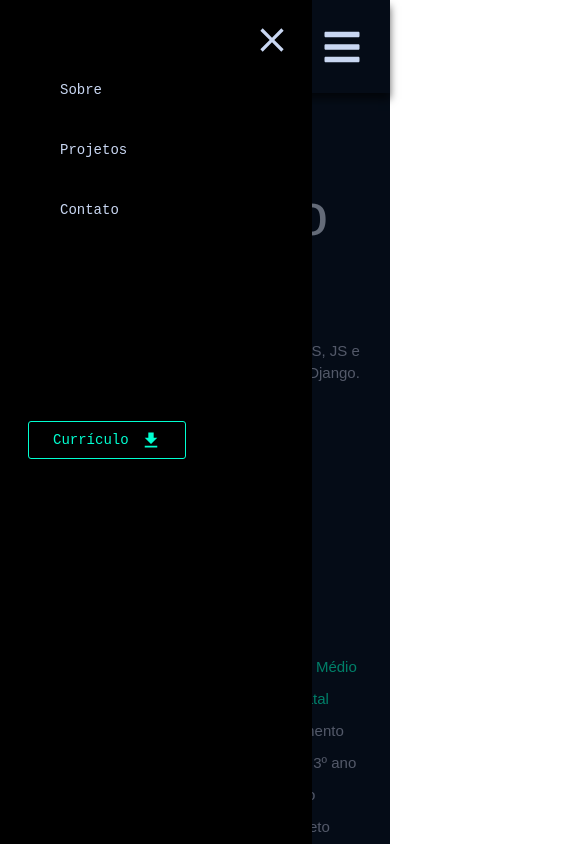
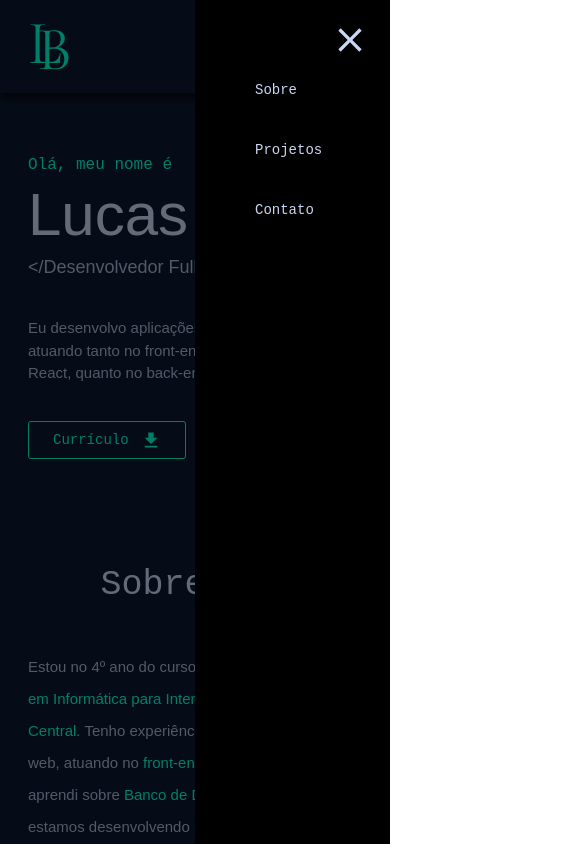
Before and after one commit to lucasbrito0611/Portfolio, a React (Vite) app: page / in a window 390 px wide. Both pictures are taken after a click on the button 342 px from the left and 46 px from the top of the page. Shown: the top 844 px of the page, 585 px wide, since content can reach past the window. Built offline with nearby package versions, Linux system fonts and the light colour scheme.

Commit message:
Consertando menu mobile

```diff
--- a/src/components/Button.jsx
+++ b/src/components/Button.jsx
@@ -4,9 +4,9 @@ function Button({text, icon, title, onClick}) {
     return (
         <button title={title}
             onClick={handleClick}
-            className="flex items-center gap-3 relative z-10 px-6 py-2 rounded-[3px] border border-bright-green text-bright-green outline-none
+            className="flex items-center gap-3 menu:relative z-0 px-6 py-2 rounded-[3px] border border-bright-green text-bright-green outline-none
           hover:text-black hover:font-medium hover:cursor-pointer
-            before:content-[''] before:absolute before:left-0 before:top-0 before:w-full before:h-full before:bg-bright-green before:transition-all before:duration-500 hover:before:scale-x-100 before:scale-x-0 before:origin-left before:-z-10
+            before:content-[''] before:absolute before:left-0 before:top-0 before:w-full before:h-full before:bg-bright-green before:transition-all before:duration-500 hover:before:scale-x-100 before:scale-x-0 before:origin-left before:-z-0
             nt-sm:text-sm"
         >
             <p className="font-fira-code text-sm dt:text-base">{text}</p>
--- a/src/components/Header.jsx
+++ b/src/components/Header.jsx
@@ -2,6 +2,8 @@ import { useState, useEffect } from "react";
 import { Link } from "react-router-dom";
 import { FaBars } from "react-icons/fa";
 import { IoMdClose } from "react-icons/io";
+import { motion, AnimatePresence } from "framer-motion"
+
 
 import logo from '../assets/logo.png'
 
@@ -11,7 +13,7 @@ function Header() {
 
     useEffect(() => {
         const reSize = () => {
-            setIsMobile(window.innerWidth <= 768)
+            setIsMobile(window.innerWidth <= 425)
         }
 
         reSize()
@@ -32,11 +34,17 @@ function Header() {
 
             {isMobile ? (
                 <>
+                    <AnimatePresence>
                         {menuOpen && (
                             <>
-                            <div className="fixed top-0 left-0 w-full h-full bg-black/50 z-10" onClick={() => setMenuOpen(false)}></div>
+                                <div className="fixed top-0 left-0 w-full h-full bg-black/50 z-40" onClick={() => setMenuOpen(false)}></div>
 
-                            <nav className="flex flex-col items-start fixed top-0 left-0 w-4/5 h-full bg-black pl-15 pt-20 z-30">
+                                <motion.nav className="flex flex-col items-start fixed top-0 right-0 w-1/2 h-full bg-black pl-15 pt-20 z-50"
+                                initial={{ x: "100%" }}
+                                animate={{ x: menuOpen ? "0%" : "100%" }}
+                                exit={{ x: "100%" }}
+                                transition={{ duration: 0.5 }}
+                                >
                                     <button onClick={() => setMenuOpen(false)} className="absolute top-5 right-5 cursor-pointer">
                                         <IoMdClose size={40} className="text-light-blue hover:text-white" />
                                     </button>
@@ -45,10 +53,10 @@ function Header() {
                                         <li className="cursor-pointer hover:text-bright-green transition duration-400">Projetos</li>
                                         <li className="cursor-pointer hover:text-bright-green transition duration-400">Contato</li>
                                     </ul>
-                            </nav>
+                                </motion.nav>
                             </>
                         )}
-
+                    </AnimatePresence>
                     <button onClick={() => setMenuOpen(!menuOpen)} className="cursor-pointer hover:text-white transition duration-400 z-20">
                         <FaBars size={40} />
                     </button>
--- a/src/index.css
+++ b/src/index.css
@@ -18,6 +18,7 @@
   --breakpoint-nt-lg: 1440px;
   --breakpoint-nt-sm: 1024px;
   --breakpoint-tb: 768px;
+  --breakpoint-menu: 426px;
   --breakpoint-mb: 375px;
 }
 
--- a/src/pages/Home.jsx
+++ b/src/pages/Home.jsx
@@ -44,9 +44,9 @@ function Home() {
         <motion.section id='sobre' className='flex flex-col items-center gap-10' initial={{ opacity: 0, y: -50 }}  whileInView={{ opacity: 1, y: 0 }} viewport={{ once: true }}  transition={{ duration: 1.2 }}>
           <h3 className='nt-sm:text-[40px] text-[35px] text-light-blue font-fira-code'>Sobre Mim</h3>
           <div className='flex flex-col-reverse nt-sm:flex-row items-center nt-lg:gap-40 gap-15'>
-            <div className='relative nt-lg:w-[30%] nt-sm:w-2/5 tb:w-1/2 mb:w-3/4'>
+            <div className='menu:relative nt-lg:w-[30%] nt-sm:w-2/5 tb:w-1/2 mb:w-3/4' id='teste'>
               <img src={AboutPhoto} alt="Photo of the about section" className='w-full'/>
-              <div className='absolute bottom-[-3%] right-[-5%] bg-dark-blue text-bright-green font-poppins p-4 shadow-[5px_5px_5px_#000]'>
+              <div className='menu:block hidden absolute bottom-[-3%] right-[-5%] bg-dark-blue text-bright-green font-poppins p-4 shadow-[5px_5px_5px_#000] z-0'>
                 <p className='text-xl'>18 anos</p>
               </div>
             </div>
@@ -65,17 +65,17 @@ function Home() {
               Meu primeiro contato com o mercado de trabalho foi como <span className='text-bright-green'>bolsista no Centro de Soluções Aplicadas (CSA),</span> onde trabalhei com <span className='text-bright-green'>Wordpress</span> e tive a <span className='text-bright-green'>experiência de lidar com um cliente</span> pela primeira vez.
             </p>
           </div>
-          <motion.div className='flex gap-13 mt-10 group' initial={{ opacity: 0, y: -50 }}  whileInView={{ opacity: 1, y: 0 }} viewport={{ once: true }}  transition={{ duration: 1.2 }}>
-            <img src={html} alt="" className='w-15 h-auto transition-all duration-300 group-hover:opacity-50 hover:opacity-100 hover:scale-110' title='HTML'/>
-            <img src={css} alt="" className='w-17 h-auto transition-all duration-300 group-hover:opacity-50 hover:opacity-100 hover:scale-110' title='CSS'/>
-            <img src={tailwind} alt="" className='w-23 h-auto transition-all duration-300 group-hover:opacity-50 hover:opacity-100 hover:scale-110' title='Tailwind CSS'/>
-            <img src={javascript} alt="" className='w-18 h-auto transition-all duration-300 group-hover:opacity-50 hover:opacity-100 hover:scale-110' title='JavaScript'/>
-            <img src={react} alt="" className='w-21 h-auto transition-all duration-300 group-hover:opacity-50 hover:opacity-100 hover:scale-110' title='React'/>
-            <img src={wordpress} alt="" className='w-19 h-auto transition-all duration-300 group-hover:opacity-50 hover:opacity-100 hover:scale-110' title='Wordpress'/>
-            <img src={python} alt="" className='w-19 h-auto transition-all duration-300 group-hover:opacity-50 hover:opacity-100 hover:scale-110' title='Python'/>
-            <img src={django} alt="" className='w-15 h-auto transition-all duration-300 group-hover:opacity-50 hover:opacity-100 hover:scale-110' title='Django'/>
-            <img src={github} alt="" className='w-19 h-auto transition-all duration-300 group-hover:opacity-50 hover:opacity-100 hover:scale-110' title='Github'/>
-            <img src={vercel} alt="" className='w-60 h-auto transition-all duration-300 group-hover:opacity-50 hover:opacity-100 hover:scale-110' title='Vercel'/>
+          <motion.div className='flex flex-wrap justify-center nt-lg:gap-13 nt-sm:gap-7 gap-10 mt-10 group' initial={{ opacity: 0, y: -50 }}  whileInView={{ opacity: 1, y: 0 }} viewport={{ once: true }}  transition={{ duration: 1.2 }}>
+            <img src={html} alt="HTML" className='dt:w-15 nt-lg:w-12 nt-sm:w-10 tb:w-12 w-11 h-auto transition-all duration-300 group-hover:opacity-50 hover:opacity-100 hover:scale-110' title='HTML'/>
+            <img src={css} alt="CSS" className='dt:w-17 nt-lg:w-14 nt-sm:w-11 tb:w-14 w-13 h-auto transition-all duration-300 group-hover:opacity-50 hover:opacity-100 hover:scale-110' title='CSS'/>
+            <img src={tailwind} alt="Tailwind" className='dt:w-23 nt-lg:w-15 nt-sm:w-13 tb:w-15 w-14 h-auto transition-all duration-300 group-hover:opacity-50 hover:opacity-100 hover:scale-110' title='Tailwind CSS'/>
+            <img src={javascript} alt="Javascript" className='dt:w-18 nt-lg:w-14 nt-sm:w-10 tb:w-14 w-12 h-auto transition-all duration-300 group-hover:opacity-50 hover:opacity-100 hover:scale-110' title='JavaScript'/>
+            <img src={react} alt="React" className='dt:w-21 nt-lg:w-17 nt-sm:w-13 tb:w-17 w-13 h-auto transition-all duration-300 group-hover:opacity-50 hover:opacity-100 hover:scale-110' title='React'/>
+            <img src={wordpress} alt="Wordpress" className='dt:w-19 nt-lg:w-15 nt-sm:w-12 tb:w-15 w-12 h-auto transition-all duration-300 group-hover:opacity-50 hover:opacity-100 hover:scale-110' title='Wordpress'/>
+            <img src={python} alt="Python" className='dt:w-19 nt-lg:w-15 nt-sm:w-11 tb:w-15 w-12 h-auto transition-all duration-300 group-hover:opacity-50 hover:opacity-100 hover:scale-110' title='Python'/>
+            <img src={django} alt="Django" className='dt:w-15 nt-lg:w-12 nt-sm:w-10 tb:w-12 w-10 h-auto transition-all duration-300 group-hover:opacity-50 hover:opacity-100 hover:scale-110' title='Django'/>
+            <img src={github} alt="Github" className='dt:w-19 nt-lg:w-15 nt-sm:w-12 tb:w-15 w-12 h-auto transition-all duration-300 group-hover:opacity-50 hover:opacity-100 hover:scale-110' title='Github'/>
+            <img src={vercel} alt="Vercel" className='dt:w-60 nt-lg:w-33 nt-sm:w-31 tb:w-45 w-31 h-auto transition-all duration-300 group-hover:opacity-50 hover:opacity-100 hover:scale-110' title='Vercel'/>
           </motion.div>
 
         </motion.section>
```
Lines whose indentation alone changed are shown as unchanged.
